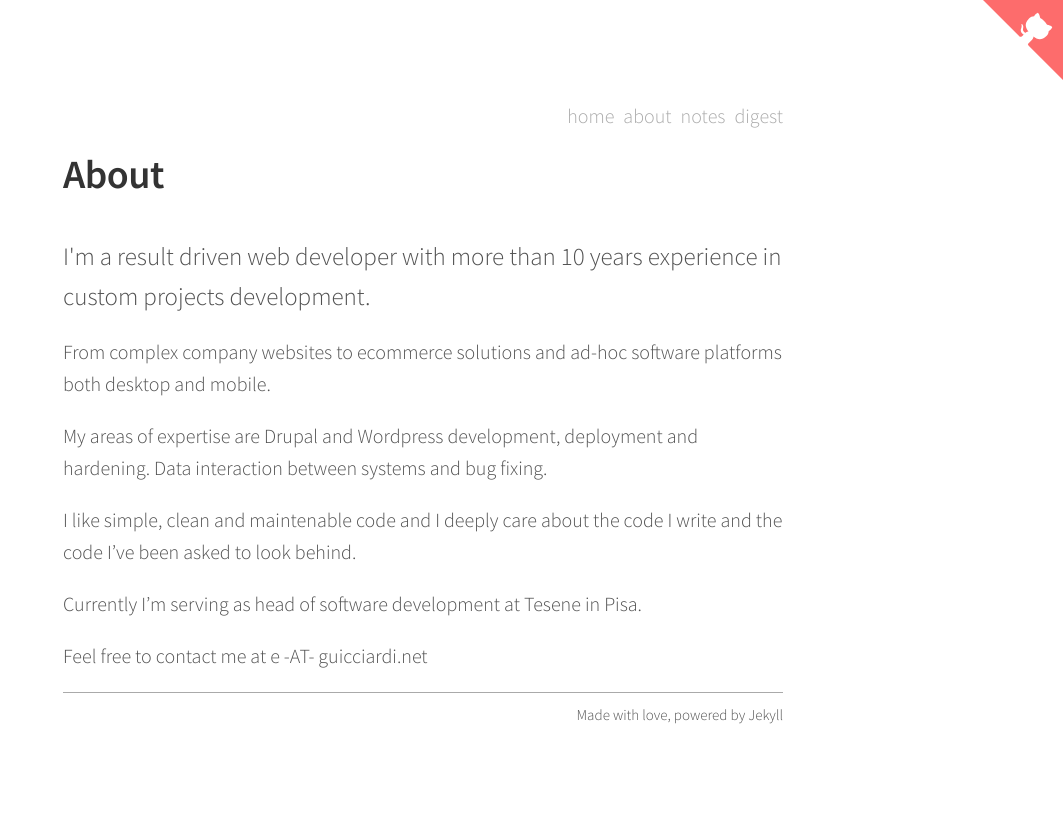
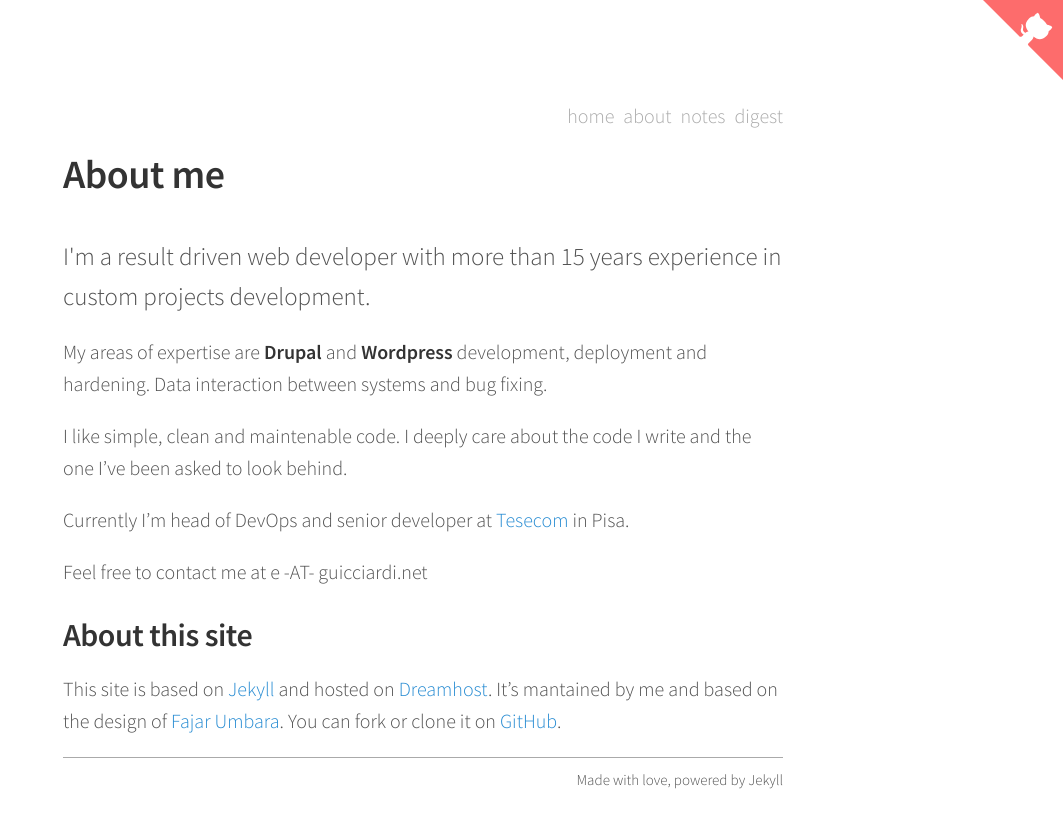
Before and after one commit to eguicciardi/guinet, a Jekyll site: the page built from about.md, in a window 1280 px wide. Shown: the top 828 px of the page, without its empty margins (217-1280 px from the left). Built offline with Jekyll 4.4.1, drawn with Linux system fonts in a browser that asks for light colours.

Commit message:
Content updates

```diff
--- a/about.md
+++ b/about.md
@@ -1,16 +1,20 @@
 ---
-title: About
+title: About me
 permalink: /about/
+
+
 ---
 
-<p class="lead">I'm a result driven web developer with more than 10 years experience in custom projects development.</p>
+<p class="lead">I'm a result driven web developer with more than 15 years experience in custom projects development.</p>
 
-From complex company websites to ecommerce solutions and ad-hoc software platforms both desktop and mobile.
+My areas of expertise are **Drupal** and **Wordpress** development, deployment and hardening. Data interaction between systems and bug fixing.
 
-My areas of expertise are Drupal and Wordpress development, deployment and hardening. Data interaction between systems and bug fixing.
+I like simple, clean and maintenable code. I deeply care about the code I write and the one I've been asked to look behind.
 
-I like simple, clean and maintenable code and I deeply care about the code I write and the code I've been asked to look behind.
-
-Currently I'm serving as head of software development at Tesene in Pisa.
+Currently I'm head of DevOps and senior developer at [Tesecom](https://www.tesecom.it) in Pisa.
 
 Feel free to contact me at e -AT- guicciardi.net
+
+## About this site
+
+This site is based on [Jekyll](http://jekyllrb.com) and hosted on [Dreamhost](https://www.dreamhost.com/). It's mantained by me and based on the design of [Fajar Umbara](https://umbara.web.id). You can fork or clone it on [GitHub](https://github.com/eguicciardi/guinet).
```
